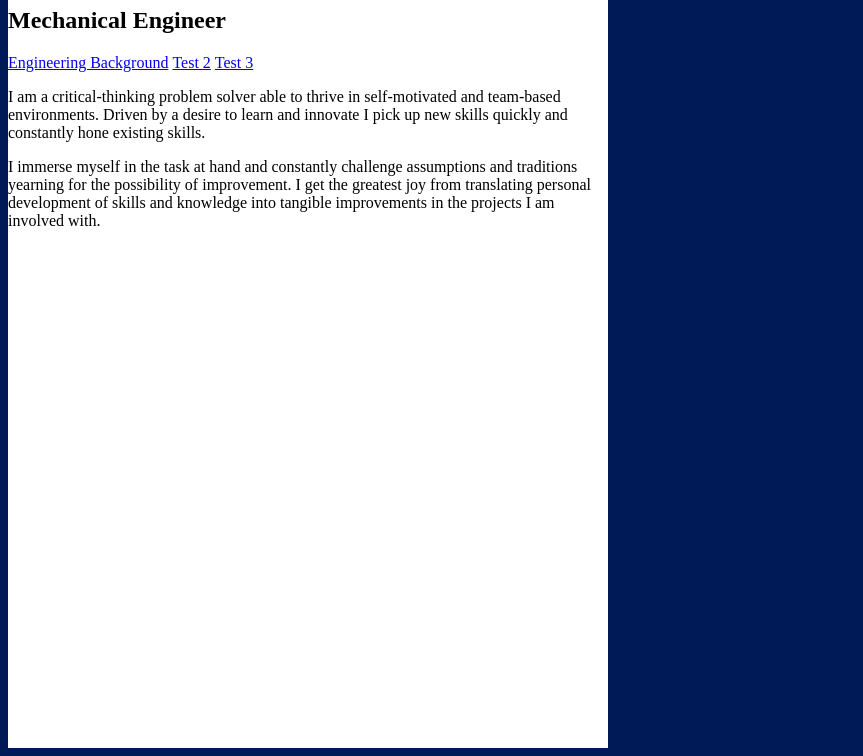
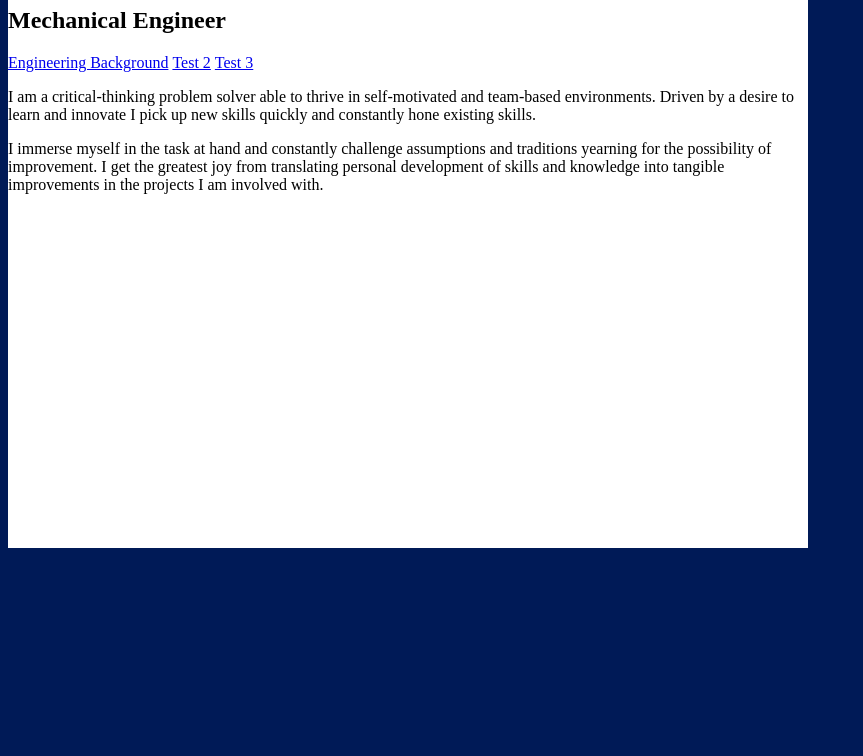
Before and after one commit to benstone-schwartz/benstone-schwartz, a plain HTML site: page index.html in a window 1280 px wide. Shown: the part 73-829 px from the top of the page, without its empty margins (0-863 px from the left). After the commit the page ends 800 px from the top, so only its background shows below. Drawn offline with Linux system fonts and the light colour scheme.

Commit message:
Update benny.css

```diff
--- a/benny.css
+++ b/benny.css
@@ -4,8 +4,8 @@ body {
 
 #mainBackground {
 	background-color: white;
-	height: 800px;
-	width: 600px;
+	height: 600px;
+	width: 800px;
 
 }
 
```
